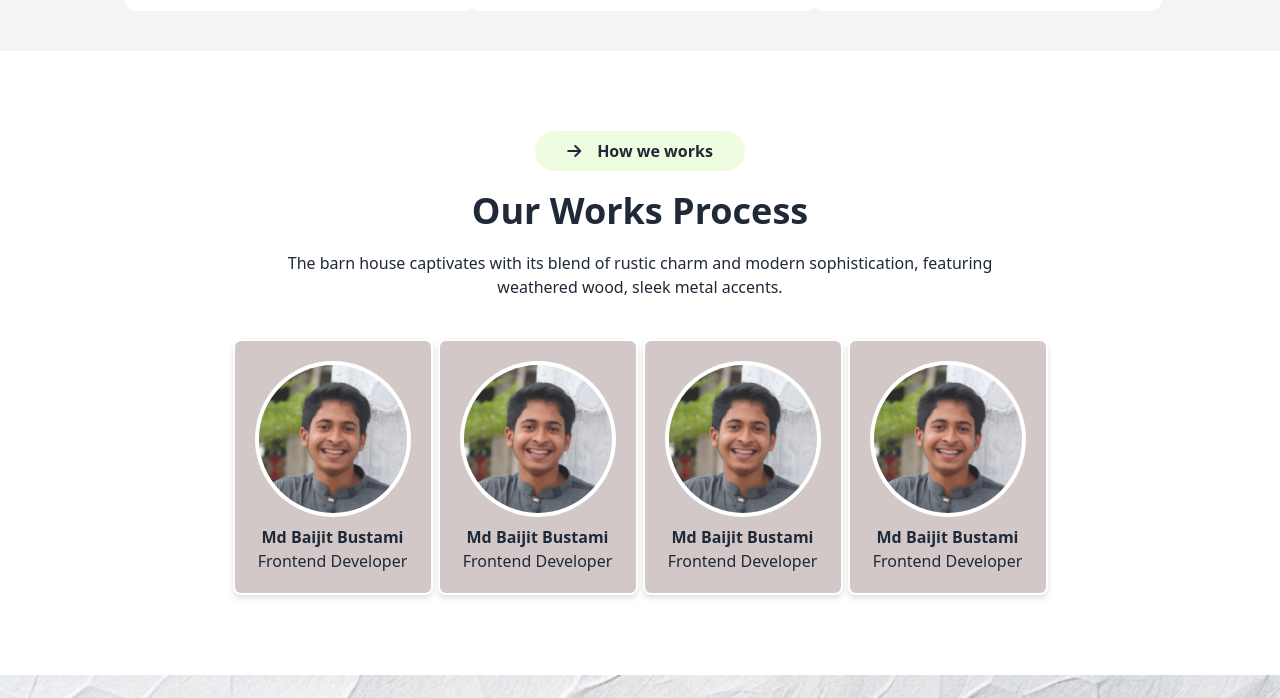
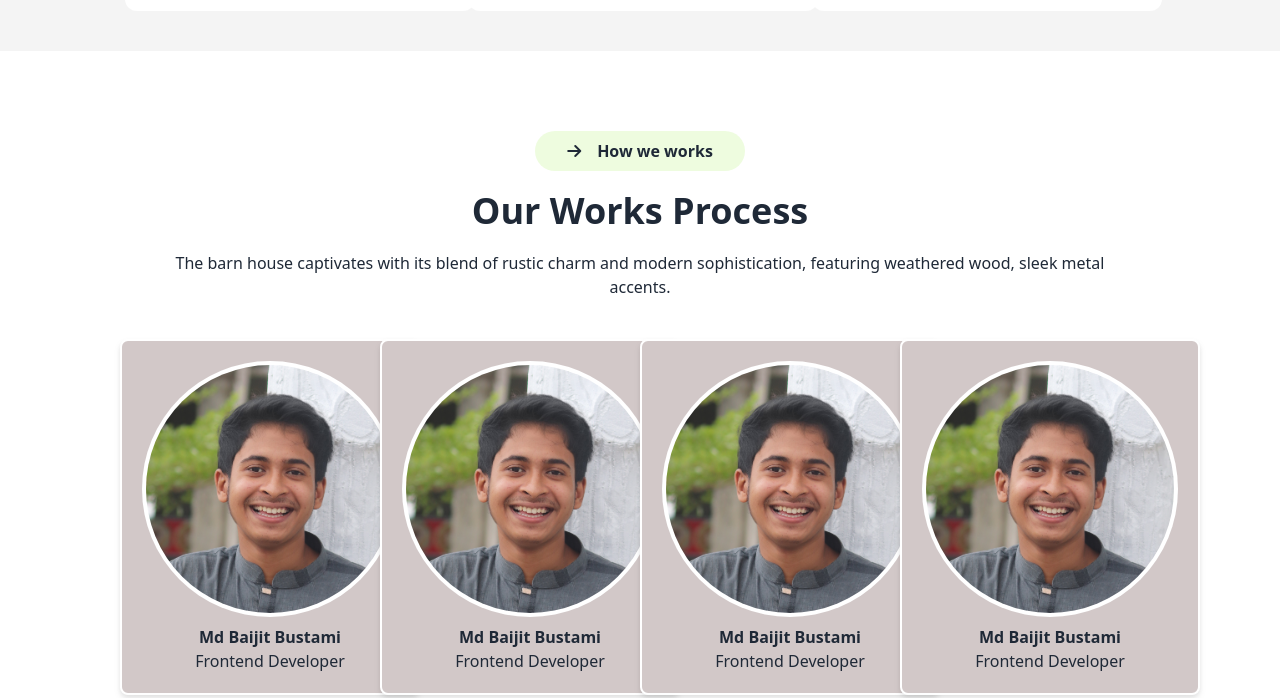
Before and after one commit to itbaijit/tailwind-assignment, a plain HTML site: page index.html in a window 1280 px wide. Shown: the part 3753-4451 px from the top of the page. Drawn offline with nearby package versions, Linux system fonts and the light colour scheme.

Commit message:
team section fix

```diff
--- a/index.html
+++ b/index.html
@@ -323,7 +323,7 @@
 <!-- Our Team Section -->
 
 
-<section class="mx-4 md:mx-[230px] py-20">
+<section class="mx-4 md:mx-[120px] py-20">
 
 
     <button class="px-8 py-2 bg-[#ABEF5F33] rounded-full font-bold flex mx-auto flex items-center gap-4">
@@ -334,8 +334,8 @@
 
     <p class="text-center mt-5 mb-10 mx-10">The barn house captivates with its blend of rustic charm and modern sophistication, featuring weathered wood, sleek metal accents.</p>
 
-    <div class="grid grid-cols-1 md:grid-cols-4 justify-center items-center">
-        <div class="flex flex-col bg-[#d2c8c8] drop-shadow-md p-5 rounded-lg border-[#ffffff] border-2 w-[200px] mx-auto">
+    <div class="grid grid-cols-1 md:grid-cols-4 justify-center items-center space-y-5 md:space-y-0">
+        <div class="flex flex-col bg-[#d2c8c8] drop-shadow-md p-5 rounded-lg border-[#ffffff] border-2 w-[300px] mx-auto">
         <div class="">
             <img class="rounded-full bg-white p-1" src="./assets/team-1.jpg" alt="">
         </div>
@@ -344,7 +344,7 @@
             <p>Frontend Developer</p>
         </div>
     </div>
-        <div class="flex flex-col bg-[#d2c8c8] drop-shadow-md p-5 rounded-lg border-[#ffffff] border-2 w-[200px] mx-auto">
+        <div class="flex flex-col bg-[#d2c8c8] drop-shadow-md p-5 rounded-lg border-[#ffffff] border-2 w-[300px] mx-auto">
         <div class="">
             <img class="rounded-full bg-white p-1" src="./assets/team-1.jpg" alt="">
         </div>
@@ -353,7 +353,7 @@
             <p>Frontend Developer</p>
         </div>
     </div>
-        <div class="flex flex-col bg-[#d2c8c8] drop-shadow-md p-5 rounded-lg border-[#ffffff] border-2 w-[200px] mx-auto">
+        <div class="flex flex-col bg-[#d2c8c8] drop-shadow-md p-5 rounded-lg border-[#ffffff] border-2 w-[300px] mx-auto">
         <div class="">
             <img class="rounded-full bg-white p-1" src="./assets/team-1.jpg" alt="">
         </div>
@@ -362,7 +362,7 @@
             <p>Frontend Developer</p>
         </div>
     </div>
-        <div class="flex flex-col bg-[#d2c8c8] drop-shadow-md p-5 rounded-lg border-[#ffffff] border-2 w-[200px] mx-auto">
+        <div class="flex flex-col bg-[#d2c8c8] drop-shadow-md p-5 rounded-lg border-[#ffffff] border-2 w-[300px] mx-auto">
         <div class="">
             <img class="rounded-full bg-white p-1" src="./assets/team-1.jpg" alt="">
         </div>
```
